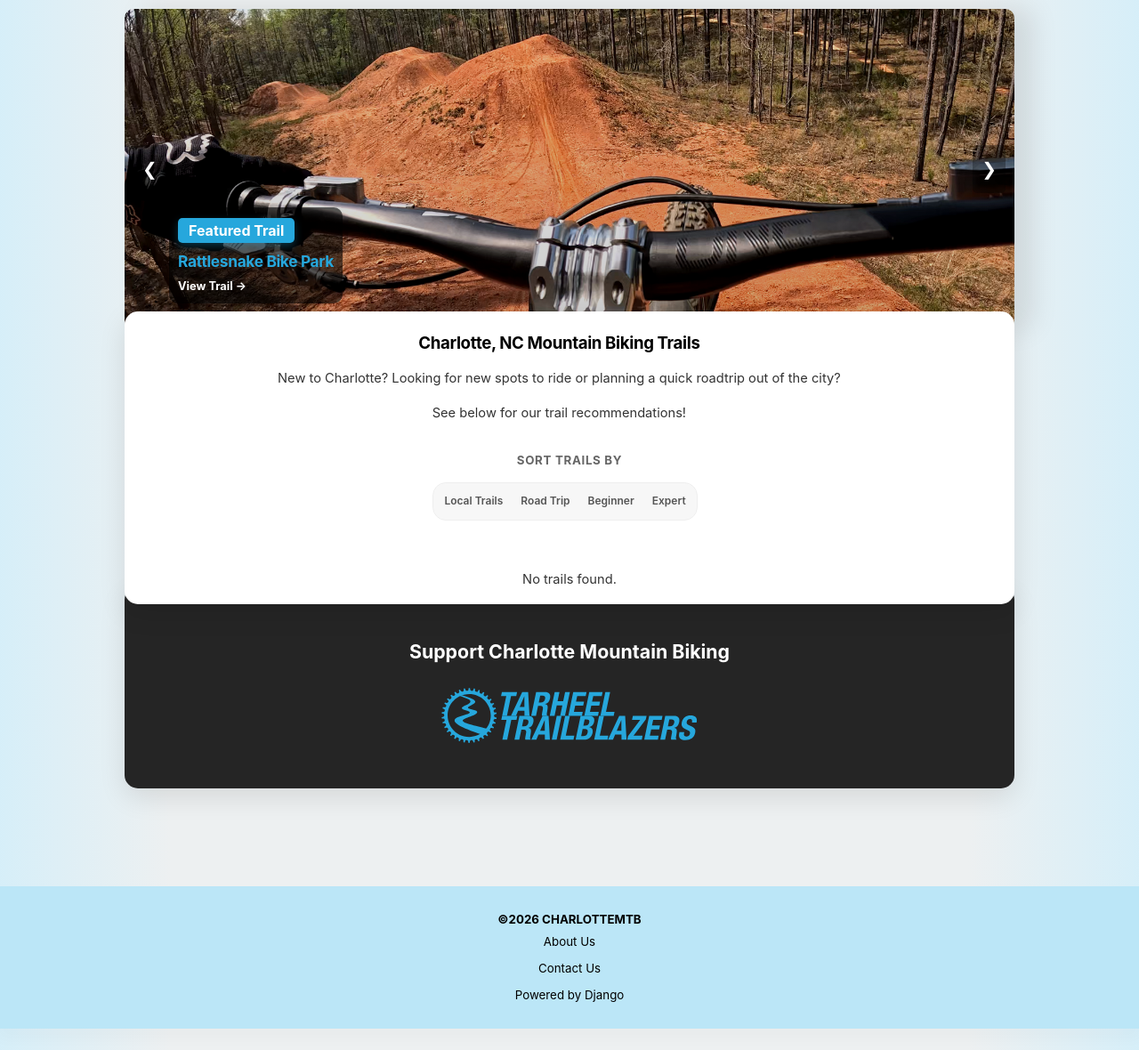
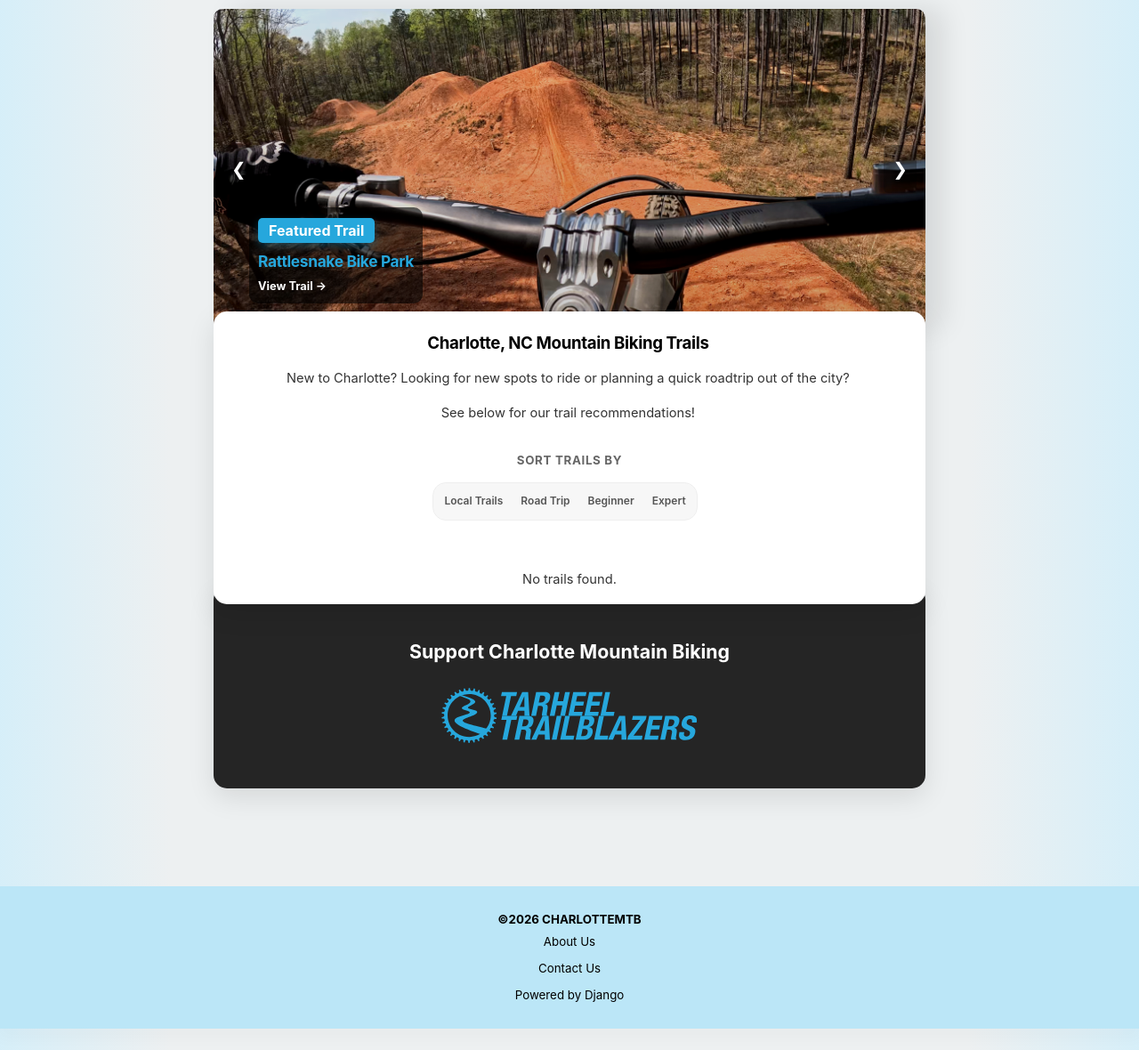
Before and after one commit to protogenoserebos/MTB_Master, a Django app: page / in a window 1280 px wide. Shown: the part 176-1356 px from the top of the page at 89% size. Run offline with Django 5.2, Linux system fonts and the light colour scheme; data that the repository does not hold is empty.

Commit message:
resize desktop container to 800px

```diff
--- a/NCMTB/static/css/mtb_styles.css
+++ b/NCMTB/static/css/mtb_styles.css
@@ -1134,7 +1134,7 @@ nav {
     filter: drop-shadow(0 2px 4px rgba(0, 0, 0, 0.08)) drop-shadow(0 4px 12px rgba(0, 0, 0, 0.05));
     flex-direction: row; /* Stays a row on all screen sizes */
     align-items: center;
-    width: 50%;
+    width: 70%;
     border-radius: 15px;
     margin-bottom: 25px;
     box-shadow: 0 4px 12px rgba(0,0,0,0.1);
@@ -1148,7 +1148,7 @@ nav {
 
 .rating-star {color: #ffb400;font-size:13pt; margin-top:5px;}
 
-.container {max-width:1000px;}
+.container {max-width:800px;}
 
 .about-container {max-width:600px; margin: auto auto}
 
```
